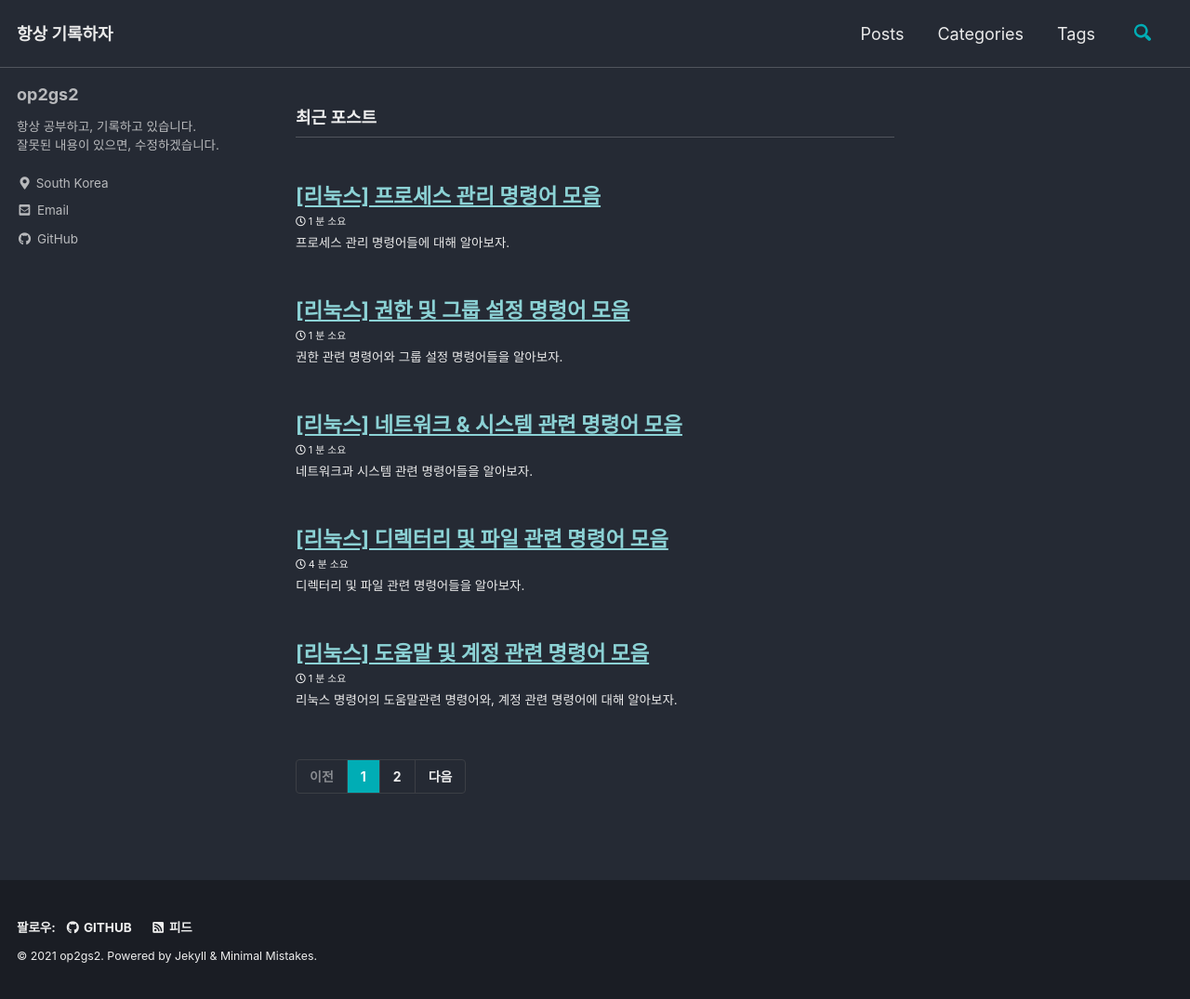
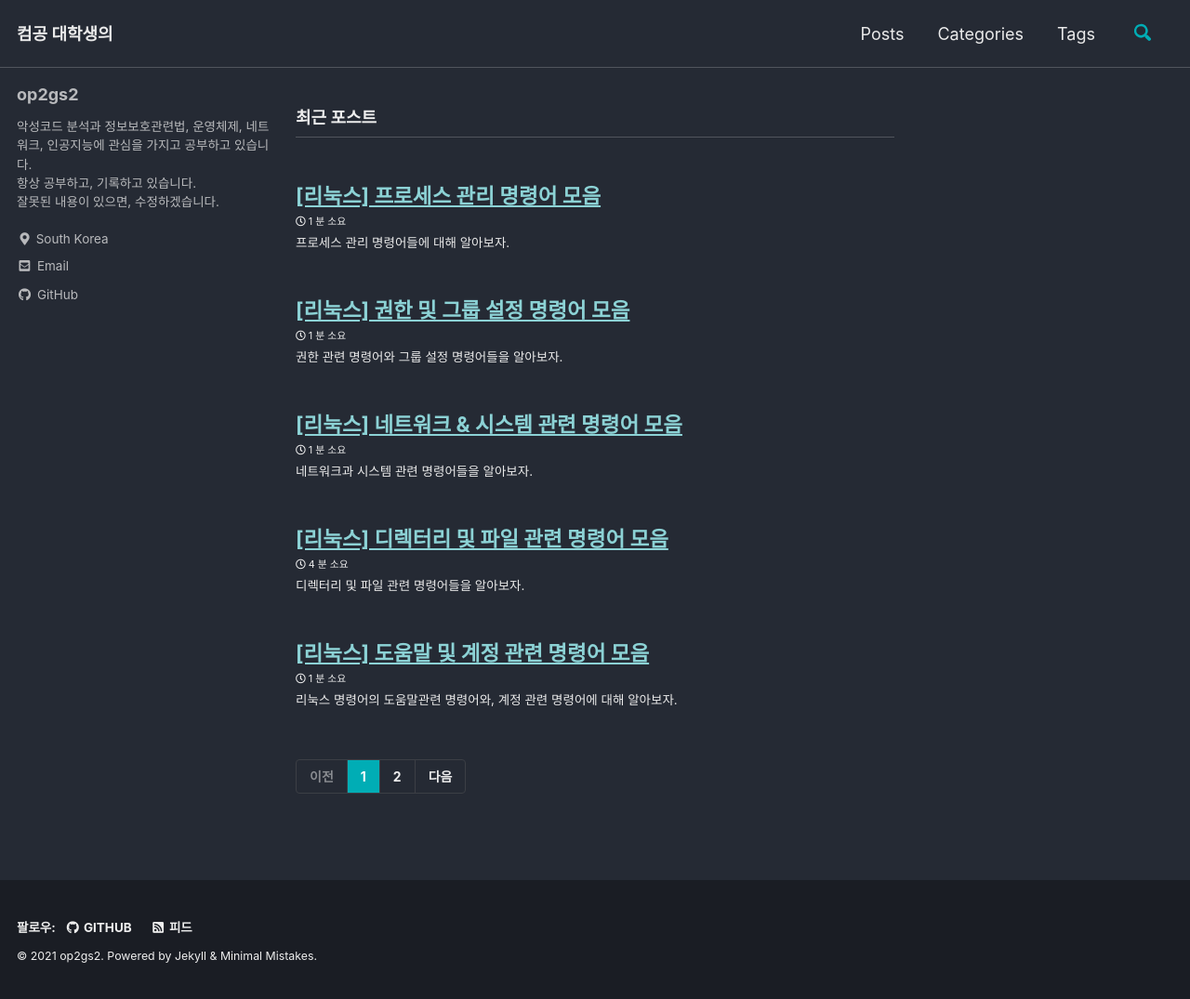
Before and after one commit to DongkilShin1/op2gs2.github.io, a Jekyll site: the page built from index.html, in a window 1280 px wide and 1075 px high. Shown: the whole window at 93% size. Built offline with Jekyll 4.4.1, drawn with Linux system fonts in a browser that asks for light colours; cached includes are drawn as plain includes; the list of posts is cut into pages by our own code.

Commit message:
Update _config.yml

```diff
--- a/_config.yml
+++ b/_config.yml
@@ -16,7 +16,7 @@ minimal_mistakes_skin    : "dark" # "air", "aqua", "contrast", "dark", "dirt", "
 
 # Site Settings
 locale                   : "ko-KR"
-title                    : "항상 기록하자"
+title                    : "컴공 대학생의 "
 title_separator          : "-"
 subtitle                 : # site tagline that appears below site title in masthead
 name                     : "op2gs2"
@@ -96,7 +96,7 @@ analytics:
 author:
   name             : "op2gs2"
   avatar           : # path of avatar image, e.g. "/assets/images/bio-photo.jpg"
-  bio              : "항상 공부하고, 기록하고 있습니다. <br> 잘못된 내용이 있으면, 수정하겠습니다."
+  bio              : "악성코드 분석과 정보보호관련법, 운영체제, 네트워크, 인공지능에 관심을 가지고 공부하고 있습니다.<br>항상 공부하고, 기록하고 있습니다. <br> 잘못된 내용이 있으면, 수정하겠습니다."
   location         : "South Korea"
 #  email            :
   links:
```
